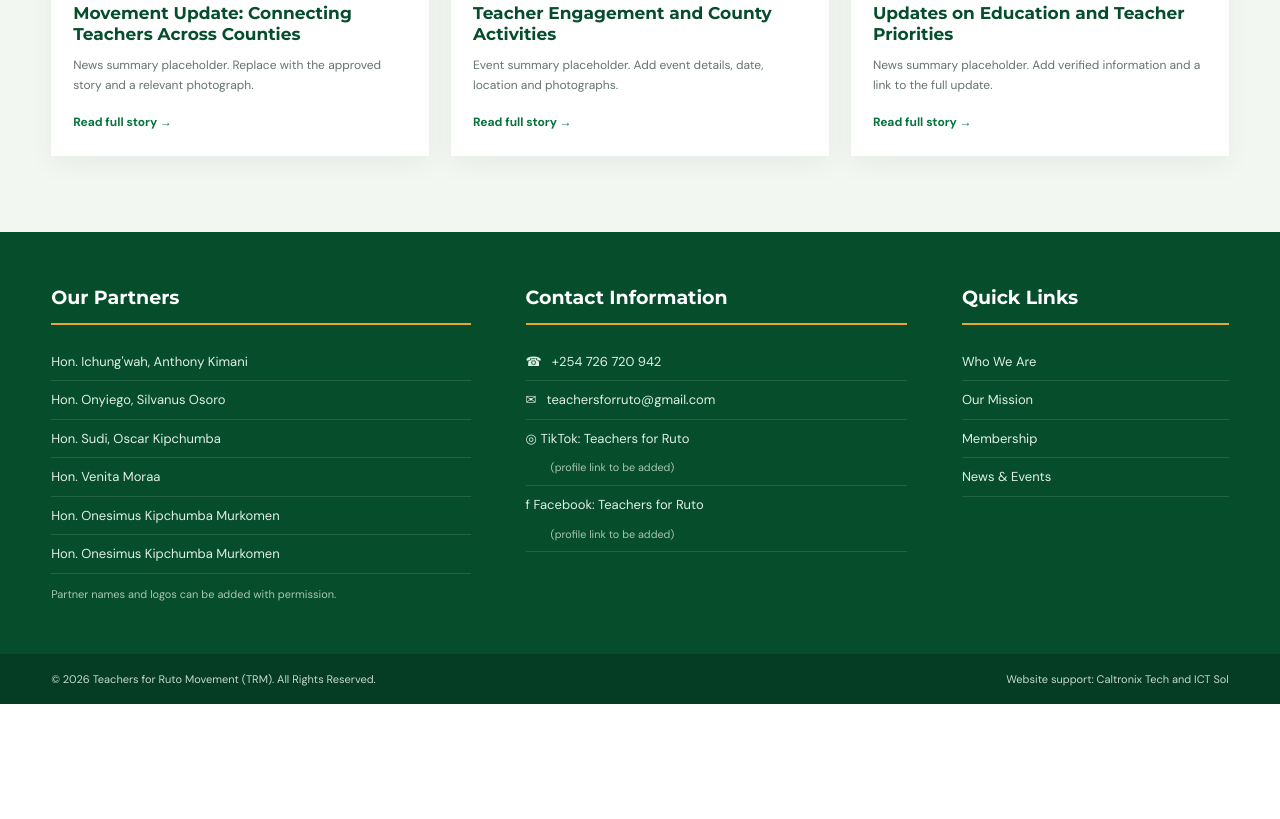
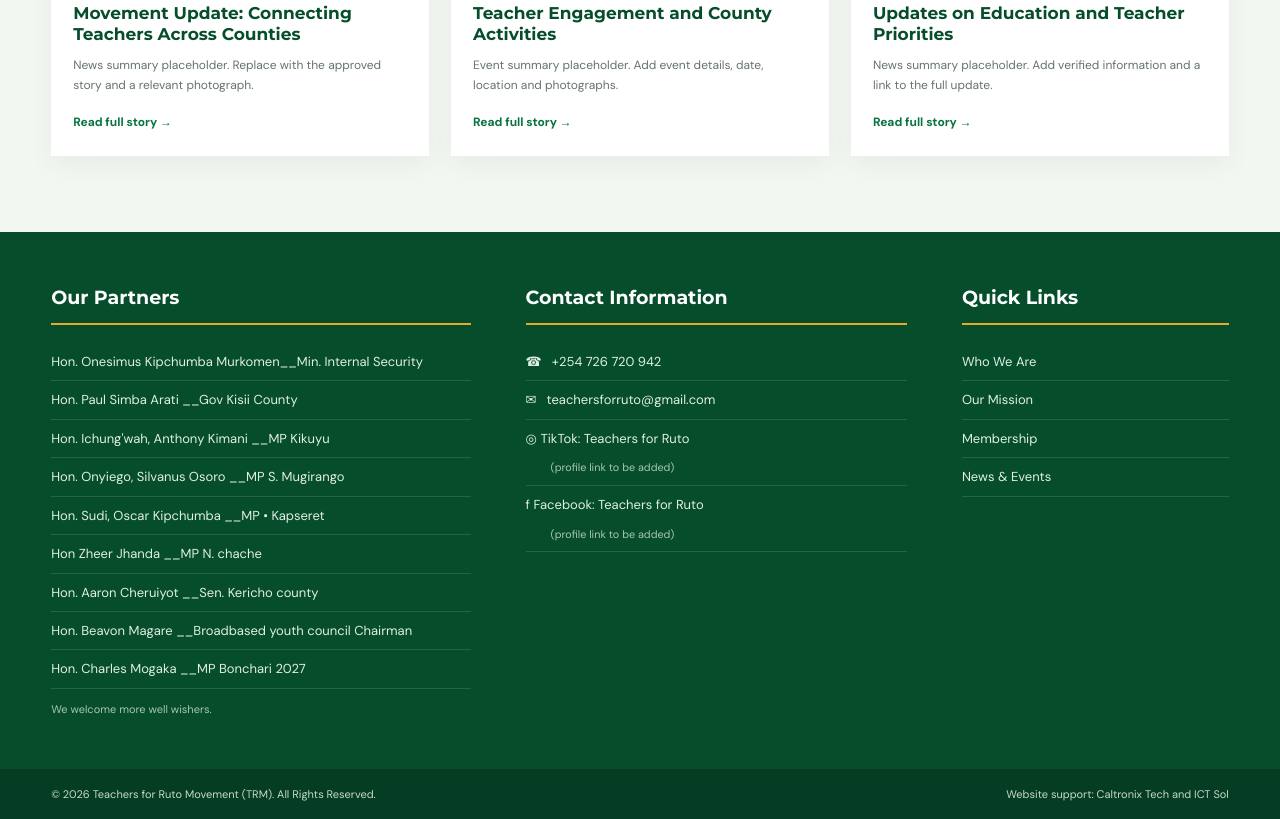
Before and after one commit to mogakacalvin61-source/teachers-for-ruto, a plain HTML site: page index.html in a window 1280 px wide. Shown: the part 5414-6233 px from the top of the page. Before the commit the page ends 6118 px from the top, so only its background shows below. Drawn offline with Linux system fonts and the light colour scheme.

Commit message:
Add files via upload
update the sponsors

```diff
--- a/index.html
+++ b/index.html
@@ -202,8 +202,9 @@ We believe that the progress made under his leadership deserves recognition and
 
   <footer class="site-footer" id="contact">
     <div class="container footer-grid">
-      <div><h2>Our Partners</h2><ul class="partner-list"><li>Hon. Ichung'wah, Anthony Kimani
-</li><li>Hon. Onyiego, Silvanus Osoro</li><li>Hon. Sudi, Oscar Kipchumba</li><li>Hon. Venita Moraa</li><li>Hon. Onesimus Kipchumba Murkomen</li><li>Hon. Onesimus Kipchumba Murkomen</ul><p class="footer-note">Partner names and logos can be added with permission.</p></div>
+      <div><h2>Our Partners</h2><ul class="partner-list"><li>Hon. Onesimus Kipchumba Murkomen__Min. Internal Security
+</li><li>Hon. Paul Simba Arati __Gov Kisii County</li><li>Hon. Ichung'wah, Anthony Kimani __MP Kikuyu</li><li>Hon. Onyiego, Silvanus Osoro __MP S. Mugirango</li><li>Hon. Sudi, Oscar Kipchumba __MP • Kapseret
+</li><li>Hon Zheer Jhanda __MP N. chache </li><li>Hon. Aaron Cheruiyot __Sen. Kericho county</li><li>Hon. Beavon Magare __Broadbased youth council Chairman </li><li>Hon. Charles Mogaka __MP Bonchari 2027 </li></ul><p class="footer-note">We welcome  more well wishers.</p></div>
       <div><h2>Contact Information</h2><ul class="contact-list"><li>☎ <a href="tel:+254726720942">+254 726 720 942</a></li><li>✉ <a href="mailto:teachersforruto@gmail.com">teachersforruto@gmail.com</a></li><li>◎ TikTok: Teachers for Ruto <small>(profile link to be added)</small></li><li>f Facebook: Teachers for Ruto <small>(profile link to be added)</small></li></ul></div>
       <div><h2>Quick Links</h2><ul class="partner-list"><li><a href="#who-we-are">Who We Are</a></li><li><a href="#mission">Our Mission</a></li><li><a href="#membership">Membership</a></li><li><a href="#news">News & Events</a></li></ul></div>
     </div>
```
